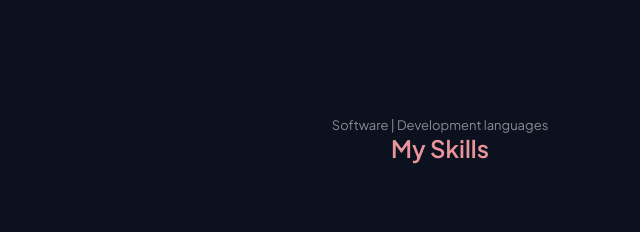
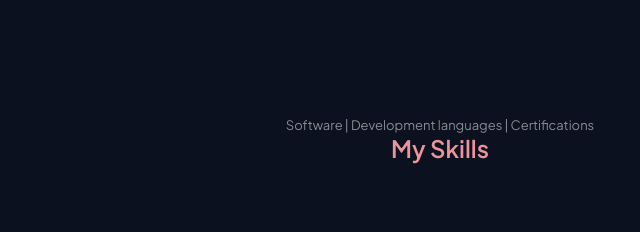
Before and after one commit to PahoDeloula/portfolio2025, a plain HTML site: page index.html in a window 1280 px wide. Shown: the part 1498-1730 px from the top of the page, 200-840 px from the left. Drawn offline with nearby package versions, Linux system fonts and the light colour scheme.

Commit message:
Add files via upload

```diff
--- a/index.html
+++ b/index.html
@@ -148,7 +148,7 @@
 
             <!--=============== SKILLS ===============-->
             <section class="skills section" id="skills">
-                <span class="section__subtitle">Software | Development languages</span>
+                <span class="section__subtitle">Software | Development languages | Certifications</span>
                 <h2 class="section__title">My Skills</h2>
 
                 <div class="skills__container container grid">
```
